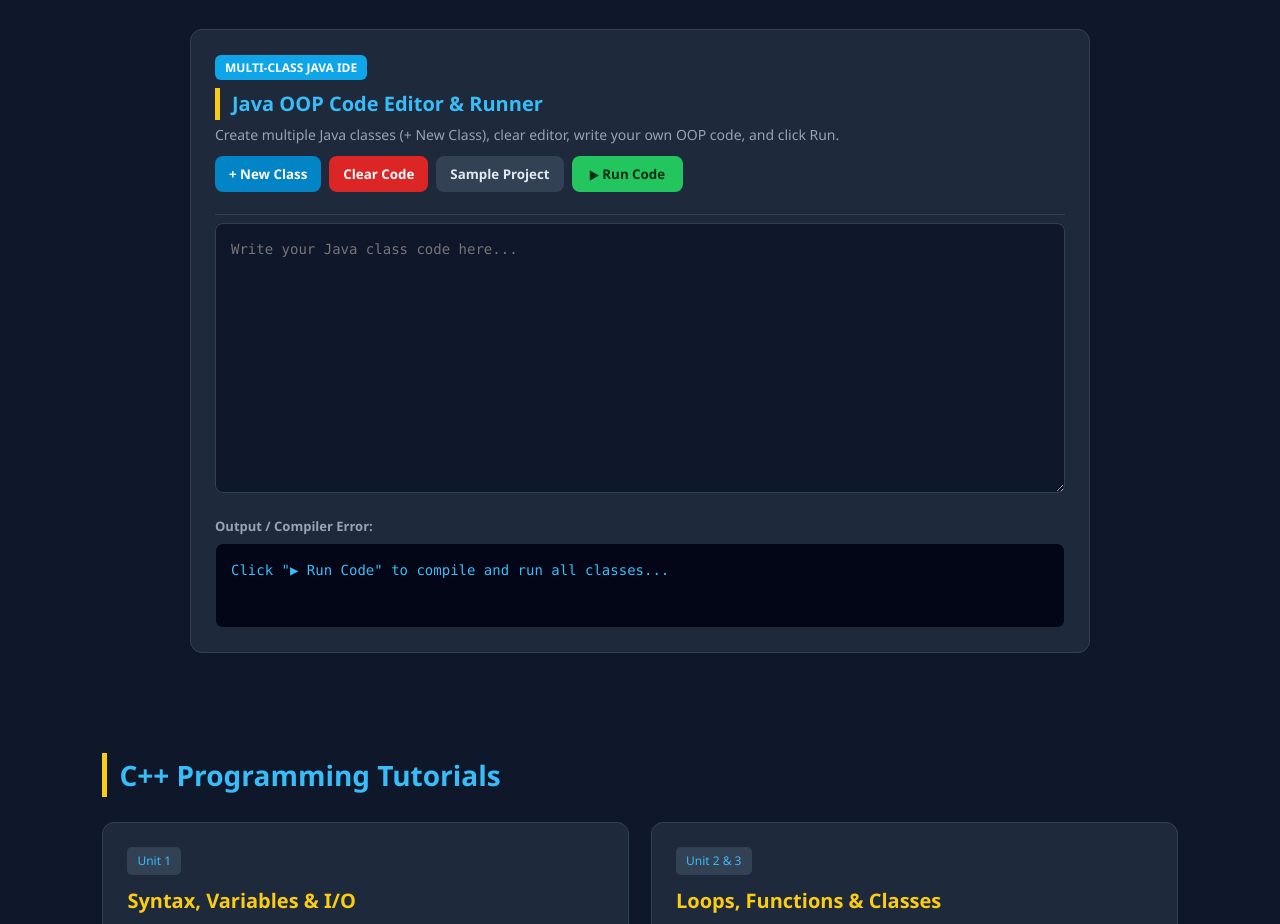
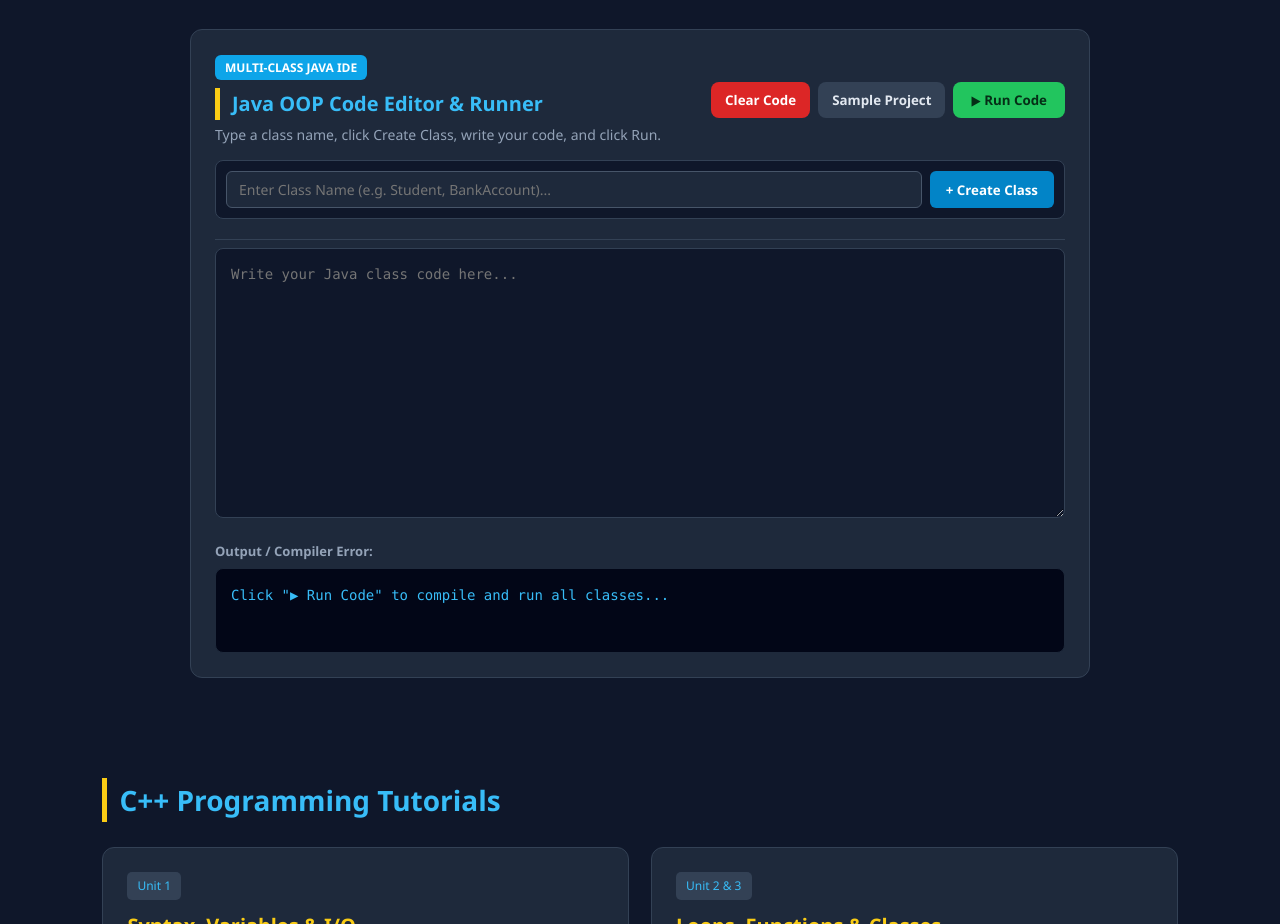
Before and after one commit to fasikawwubet27-bit/fasikawwubet27-bit.github.io, a plain HTML site: page index.html in a window 1280 px wide. Shown: the part 1700-2624 px from the top of the page. Drawn offline with Linux system fonts and the light colour scheme.

Commit message:
Update index.html

```diff
--- a/index.html
+++ b/index.html
@@ -115,14 +115,19 @@
     <div>
       <span style="background: #0ea5e9; color: #fff; padding: 4px 10px; border-radius: 6px; font-size: 12px; font-weight: bold;">MULTI-CLASS JAVA IDE</span>
       <h2 style="margin: 8px 0 4px 0; color: #38bdf8; font-size: 20px;">Java OOP Code Editor & Runner</h2>
-      <p style="margin: 0; color: #94a3b8; font-size: 14px;">Create multiple Java classes (+ New Class), clear editor, write your own OOP code, and click Run.</p>
+      <p style="margin: 0; color: #94a3b8; font-size: 14px;">Type a class name, click Create Class, write your code, and click Run.</p>
     </div>
     <div style="display: flex; gap: 8px; flex-wrap: wrap;">
-      <button onclick="addNewJavaClass()" style="background: #0284c7; color: #fff; border: none; padding: 9px 14px; border-radius: 8px; cursor: pointer; font-weight: bold;">+ New Class</button>
       <button onclick="clearJavaEditor()" style="background: #dc2626; color: #fff; border: none; padding: 9px 14px; border-radius: 8px; cursor: pointer; font-weight: bold;">Clear Code</button>
       <button onclick="resetJavaProject()" style="background: #334155; color: #e2e8f0; border: none; padding: 9px 14px; border-radius: 8px; cursor: pointer; font-weight: bold;">Sample Project</button>
       <button id="run-java-btn" onclick="runJavaCode()" style="background: #22c55e; color: #052e16; border: none; padding: 9px 18px; border-radius: 8px; cursor: pointer; font-weight: bold;">▶ Run Code</button>
     </div>
+  </div>
+
+  <!-- Create New Class Input Bar (አዲስ Class መፍጠሪያ ሳጥን) -->
+  <div style="display: flex; gap: 8px; margin-bottom: 12px; flex-wrap: wrap; background: #0f172a; padding: 10px; border-radius: 8px; border: 1px solid #334155;">
+    <input type="text" id="new-class-input" placeholder="Enter Class Name (e.g. Student, BankAccount)..." style="flex: 1; min-width: 220px; padding: 8px 12px; border-radius: 6px; border: 1px solid #475569; background: #1e293b; color: #fff; font-size: 14px;">
+    <button onclick="createClassFromInput()" style="background: #0284c7; color: #fff; border: none; padding: 8px 16px; border-radius: 6px; cursor: pointer; font-weight: bold;">+ Create Class</button>
   </div>
 
   <!-- Class File Tabs -->
@@ -137,6 +142,7 @@
     <pre id="java-output" style="background: #020617; color: #38bdf8; border: 1px solid #1e293b; border-radius: 8px; padding: 15px; min-height: 85px; margin: 0; font-family: 'Consolas', 'Courier New', monospace; font-size: 14px; white-space: pre-wrap; overflow-x: auto;">Click "▶ Run Code" to compile and run all classes...</pre>
   </div>
 </section>
+
 
 <section id="cpp">
   <h2>C++ Programming Tutorials</h2>
@@ -195,6 +201,32 @@ int main() {
       outputEl.textContent = "❌ Error: Editor is empty. Please write some Java code first.";
       return;
     }
+  function createClassFromInput() {
+    saveCurrentTabCode();
+    const inputEl = document.getElementById("new-class-input");
+    let className = inputEl.value.trim().replace(/\.java$/i, "");
+    if (!className) {
+      alert("Please type a class name first!");
+      return;
+    }
+    if (!/^[A-Za-z_][A-Za-z0-9_]*$/.test(className)) {
+      alert("Invalid class name! Use letters and numbers only without spaces (e.g., Student).");
+      return;
+    }
+    const fileName = className + ".java";
+    if (javaFiles.some(f => f.name.toLowerCase() === fileName.toLowerCase())) {
+      alert(fileName + " already exists!");
+      return;
+    }
+    javaFiles.push({
+      name: fileName,
+      code: `public class ${className} {\n    // Write fields, constructors, and methods here\n    \n}`
+    });
+    inputEl.value = "";
+    activeFileIndex = javaFiles.length - 1;
+    document.getElementById("java-editor").value = javaFiles[activeFileIndex].code;
+    renderClassTabs();
+  }
 
  <script>
   let javaFiles = [
```
